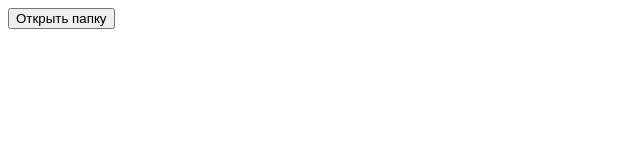
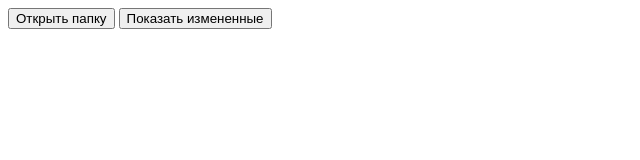
Before and after one commit to dmitrykhalimov/fs-api, a plain HTML site: page index.html in a window 1280 px wide. Shown: the whole page, without its empty margins (0-640 px from the left). Drawn offline with Linux system fonts and the light colour scheme.

Commit message:
Правит todo

```diff
--- a/index.html
+++ b/index.html
@@ -8,6 +8,7 @@
   <body>
     <main>
       <button class="open-folder">Открыть папку</button>
+      <button class="show-updated">Показать измененные</button>
     </main>
     <div class="tree">
       <!-- <ul>
```
